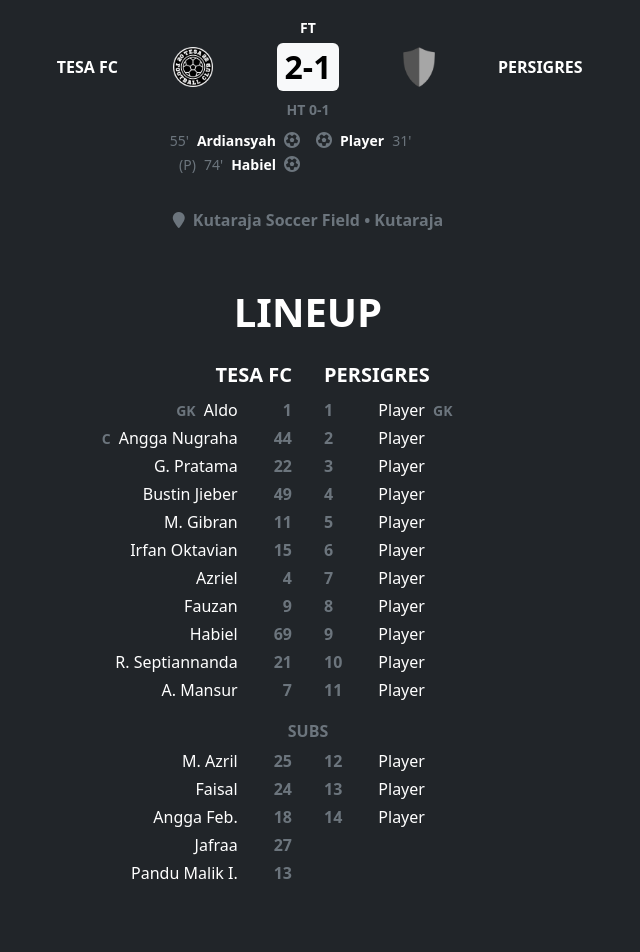
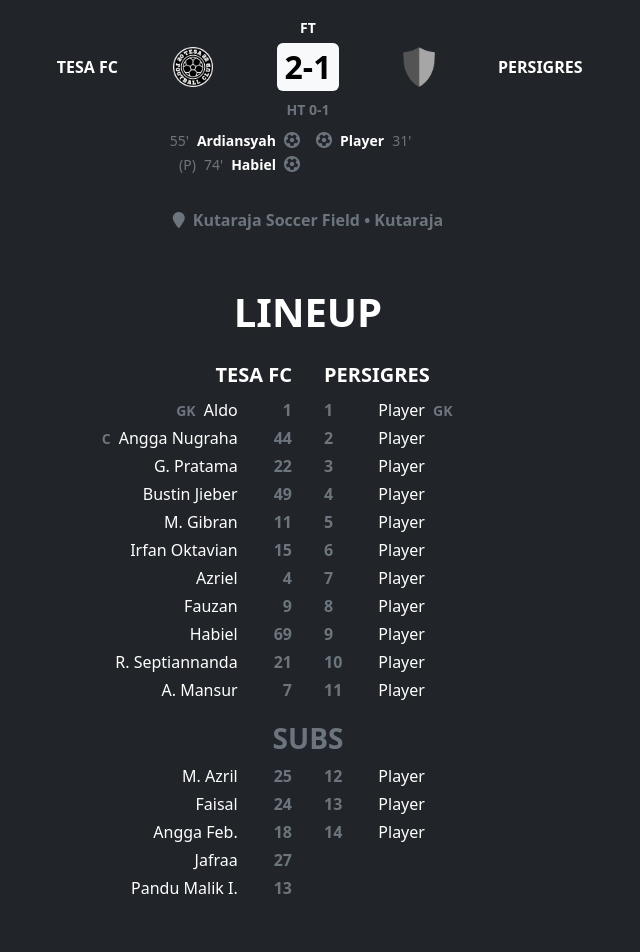
Before and after one commit to tesafc/tesafc.github.io, a Jekyll site: the page built from _matches/2022-06-25.md, in a window 1280 px wide. Shown: the part 832-1784 px from the top of the page, without its empty margins (332-972 px from the left). Built offline with Jekyll 4.4.1, drawn with Linux system fonts in a browser that asks for light colours; nearby versions of some CDN libraries.

Commit message:
Update match.html

```diff
--- a/_layouts/match.html
+++ b/_layouts/match.html
@@ -100,7 +100,7 @@
         </li>
         {% endfor %}
       </ul>
-      <h6 class="d-block text-center text-uppercase text-bg-dark text-secondary fw-bolder mt-3 mb-2">subs</h6>
+      <h3 class="d-block text-center text-uppercase text-bg-dark text-secondary fw-bolder mt-3 mb-2">subs</h3>
       <ul class="col-6 list-group border-0 rounded-0 p-0 pe-3">
         {% for player in page.lineup.home-team.subs %}
         <li class="d-block row g-0 list-group-item text-bg-dark text-end border-0 p-0 pb-1">
```
